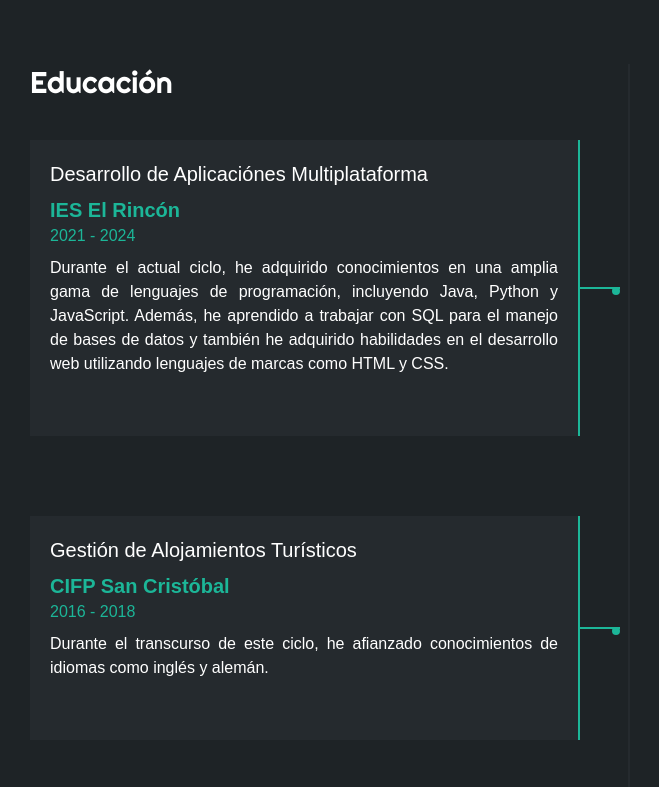
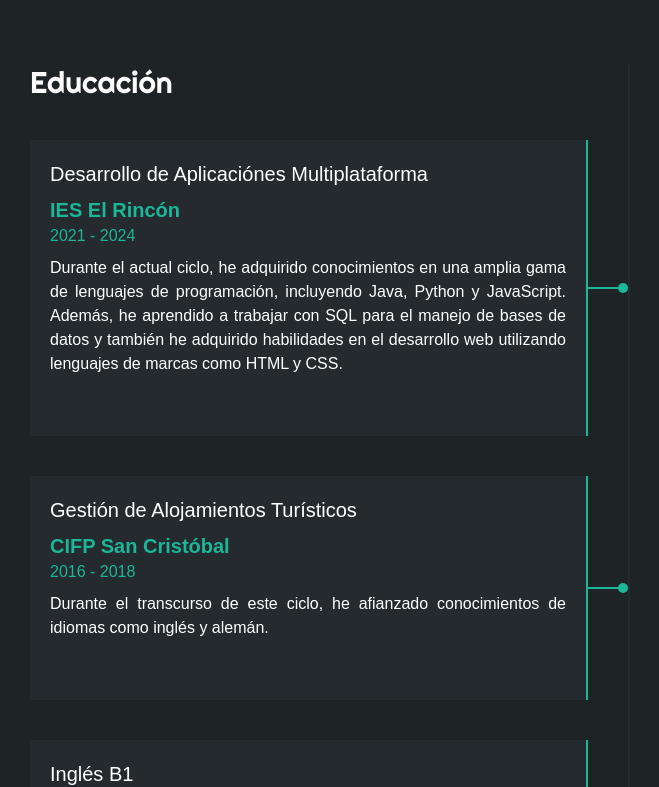
Before and after one commit to javi-dev-79/portfolio-javi, a React (Vite) app: page / in a window 1280 px wide. Shown: the part 2893-3680 px from the top of the page, without its empty margins (10-669 px from the left). Built offline with nearby package versions, Linux system fonts and the light colour scheme.

Commit message:
Add Education column

```diff
--- a/src/components/Resume/components/Education.tsx
+++ b/src/components/Resume/components/Education.tsx
@@ -43,14 +43,9 @@ const Education = () => {
         }
     ]
     return (
-        <div className='w-1/2'>
-            <div className='col border-r-2 border-[#252A2E]'>
-                <div className='relative mr-2'>
-                    <h3 className='text-3xl font-righteous mb-10'>
-                        Educación
-                    </h3>
+        <div className='w-1/2 col border-r-2 border-[#252A2E]'>
+            <h3 className='text-3xl font-righteous mb-10'>Educación</h3>
             {items.map((item, index) => (
-                        <div className='flex mb-10'>
                 <EducationItem
                     key={index}
                     title={item.title}
@@ -58,10 +53,7 @@ const Education = () => {
                     period={item.period}
                     description={item.description || ''}
                 />
-                        </div>
             ))}
-                </div>
-            </div>
         </div>
     )
 }
--- a/src/components/Resume/components/EducationItem.tsx
+++ b/src/components/Resume/components/EducationItem.tsx
@@ -12,9 +12,8 @@ const EducationItem: React.FC<EducationItemProps> = ({
     description
 }) => {
     return (
-        <div className=''>
         <div className='flex items-center mb-10'>
-                <div className='bg-[#252A2E] border-r-2 border-[#1CB698] p-5'>
+            <div className='bg-[#252A2E] border-r-2 border-[#1CB698] p-5 w-full'>
                 <h4 className='text-xl mb-2'>{title}</h4>
                 <span className='text-[#1CB698] text-xl font-bold block'>
                     {institution}
@@ -23,8 +22,7 @@ const EducationItem: React.FC<EducationItemProps> = ({
                 <p className='mb-10 text-justify'>{description}</p>
             </div>
             <div className='h-0.5 bg-[#1CB698] min-w-10'>
-                    <div className='h-2 w-2 rounded-full bg-[#1CB698] float-right'></div>
-                </div>
+                <div className='relative h-2.5 w-2.5 rounded-full bg-[#1CB698] float-right bottom-1'></div>
             </div>
         </div>
     )
```
Lines whose indentation alone changed are shown as unchanged.
